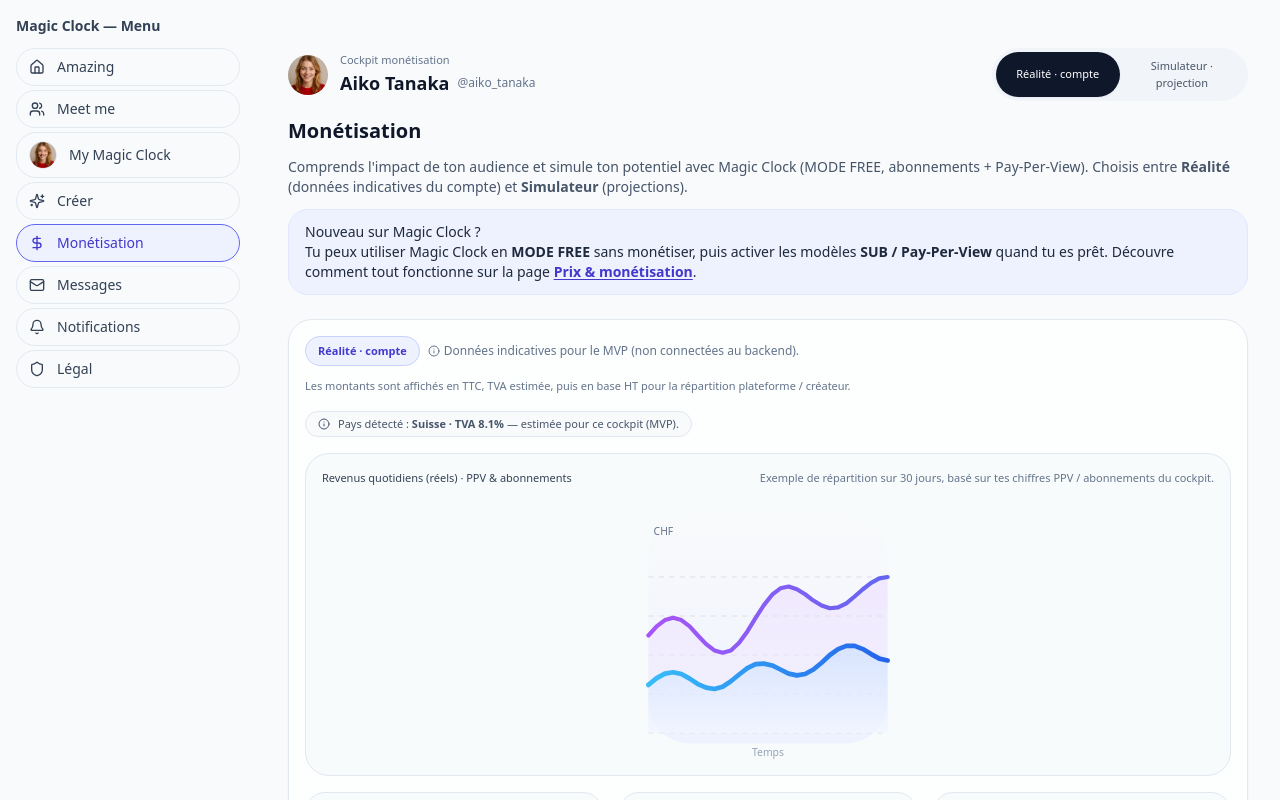
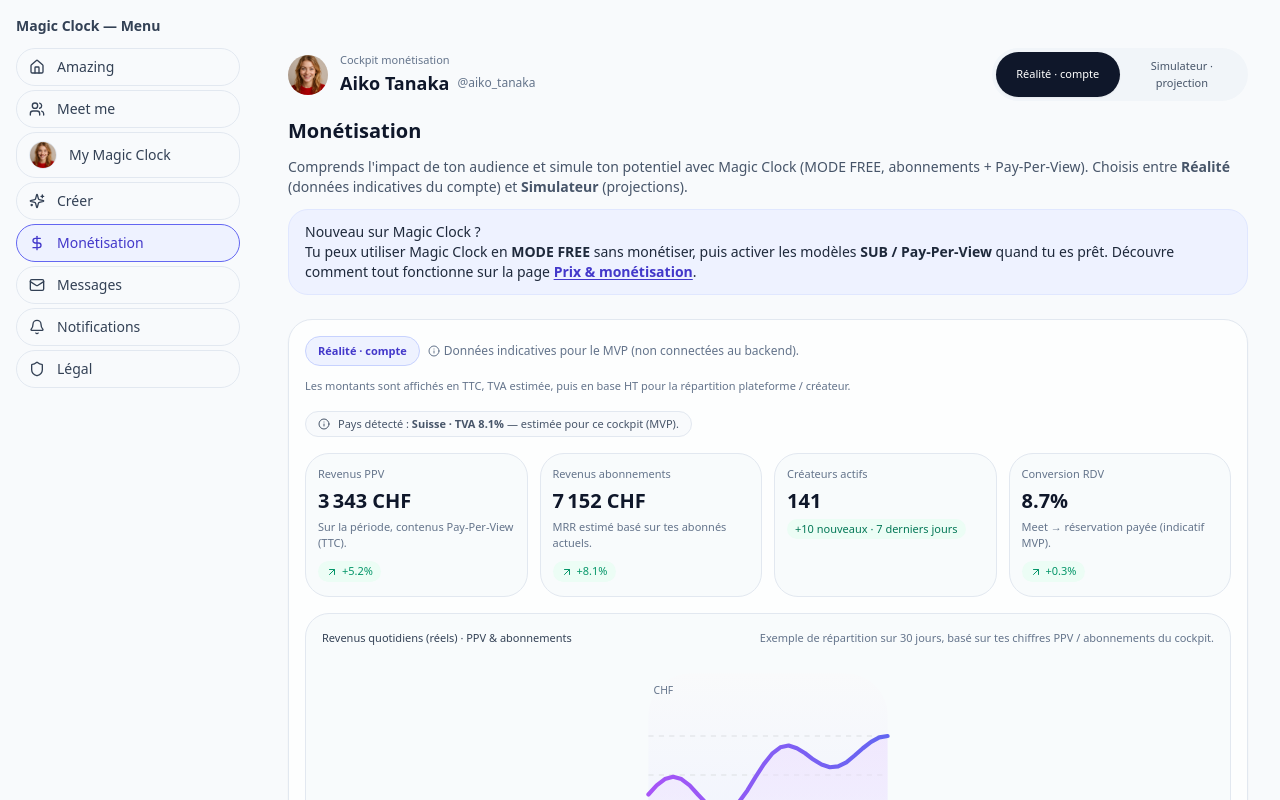
Before and after one commit to welcome-magic-clock/magic-clock-web-mvp, a Next.js app: page /monet in a window 1280 px wide. Shown: the top 800 px of the page. Built offline with nearby package versions, Linux system fonts and the light colour scheme.

Commit message:
Update page.tsx

```diff
--- a/app/monet/page.tsx
+++ b/app/monet/page.tsx
@@ -416,7 +416,17 @@ export default function MonetPage() {
 
   const realGrossAbos = realAboPrice * realAboSubs;
   const realGrossPpv = realPpvPrice * realPpvBuyers * realPpvPerBuyer;
-  const realGrossTotal = realGrossAbos + realGrossPpv;
+    const realGrossTotal = realGrossAbos + realGrossPpv;
+
+  // Résumé "tableau de bord" au-dessus du graphique (valeurs MVP)
+  const realDailyPpv = realGrossPpv / 30;
+  const realDailyAbos = realGrossAbos / 30;
+
+  const realActiveCreators = 141; // maquette MVP
+  const realActiveCreatorsDelta = 10; // +10 nouveaux créateurs
+
+  const realBookingConversion = 8.7; // %
+  const realBookingConvDelta = 0.3;  // +0.3 pt
 
   const {
     vatAmount: realVatAmount,
@@ -657,6 +667,70 @@ export default function MonetPage() {
                 — estimée pour ce cockpit (MVP).
               </span>
             </div>
+
+          {/* Tableau de bord résumé au-dessus du graphique */}
+          <div className="mt-4 grid gap-3 md:grid-cols-4">
+            {/* Carte 1 : Revenus PPV */}
+            <div className="rounded-2xl border border-slate-200 bg-slate-50/80 p-3">
+              <p className="text-[11px] font-medium text-slate-500">
+                Revenus PPV
+              </p>
+              <p className="mt-1 text-xl font-semibold text-slate-900">
+                {formatMoney(realGrossPpv)}
+              </p>
+              <p className="mt-1 text-[11px] text-slate-500">
+                Sur la période, contenus Pay-Per-View (TTC).
+              </p>
+              <div className="mt-2">
+                <TrendBadge value={realPpvDelta} />
+              </div>
+            </div>
+
+            {/* Carte 2 : Revenus abonnements */}
+            <div className="rounded-2xl border border-slate-200 bg-slate-50/80 p-3">
+              <p className="text-[11px] font-medium text-slate-500">
+                Revenus abonnements
+              </p>
+              <p className="mt-1 text-xl font-semibold text-slate-900">
+                {formatMoney(realGrossAbos)}
+              </p>
+              <p className="mt-1 text-[11px] text-slate-500">
+                MRR estimé basé sur tes abonnés actuels.
+              </p>
+              <div className="mt-2">
+                <TrendBadge value={realAboDelta} />
+              </div>
+            </div>
+
+            {/* Carte 3 : Créateurs actifs (maquette) */}
+            <div className="rounded-2xl border border-slate-200 bg-slate-50/80 p-3">
+              <p className="text-[11px] font-medium text-slate-500">
+                Créateurs actifs
+              </p>
+              <p className="mt-1 text-xl font-semibold text-slate-900">
+                {realActiveCreators.toLocaleString("fr-CH")}
+              </p>
+              <p className="mt-1 inline-flex items-center rounded-full bg-emerald-50 px-2 py-0.5 text-[11px] text-emerald-700">
+                +{realActiveCreatorsDelta} nouveaux · 7 derniers jours
+              </p>
+            </div>
+
+            {/* Carte 4 : Conversion RDV (maquette) */}
+            <div className="rounded-2xl border border-slate-200 bg-slate-50/80 p-3">
+              <p className="text-[11px] font-medium text-slate-500">
+                Conversion RDV
+              </p>
+              <p className="mt-1 text-xl font-semibold text-slate-900">
+                {realBookingConversion.toFixed(1)}%
+              </p>
+              <p className="mt-1 text-[11px] text-slate-500">
+                Meet → réservation payée (indicatif MVP).
+              </p>
+              <div className="mt-2">
+                <TrendBadge value={realBookingConvDelta} />
+              </div>
+            </div>
+          </div>
 
             {/* HERO : Graphique revenus quotidiens (réalité) */}
             <div className="mt-2 -mx-4 overflow-hidden border-y border-slate-200 bg-slate-50/80 px-0 py-4 sm:mx-0 sm:rounded-2xl sm:border sm:px-4 sm:py-4">
```
